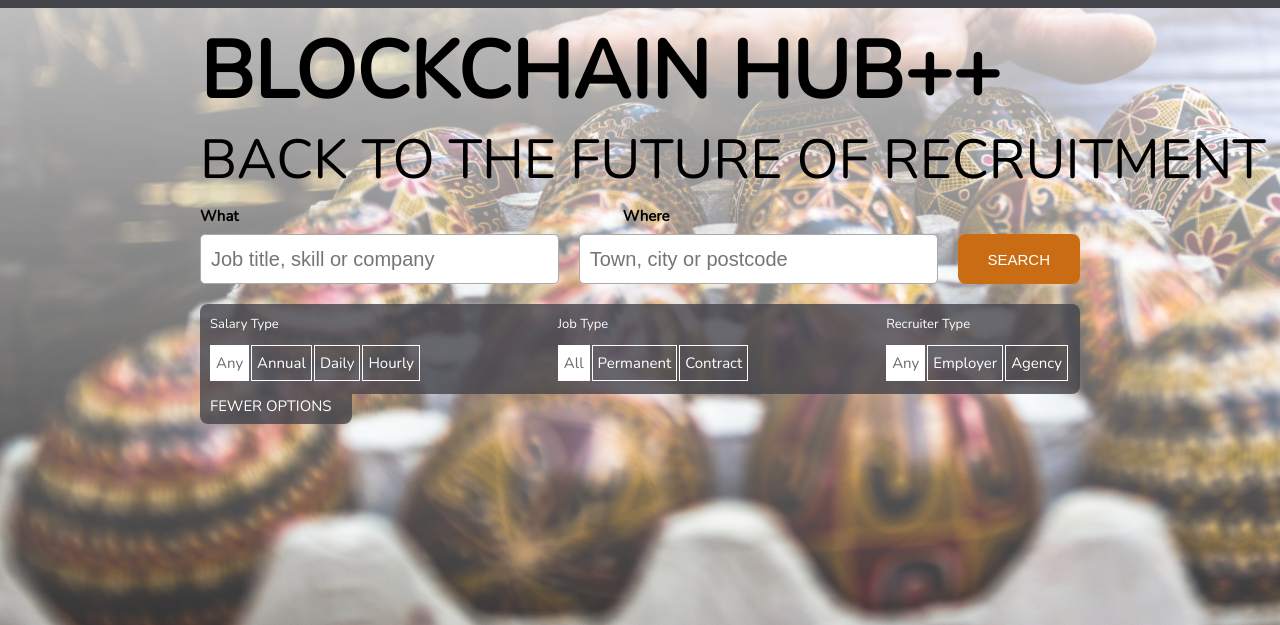
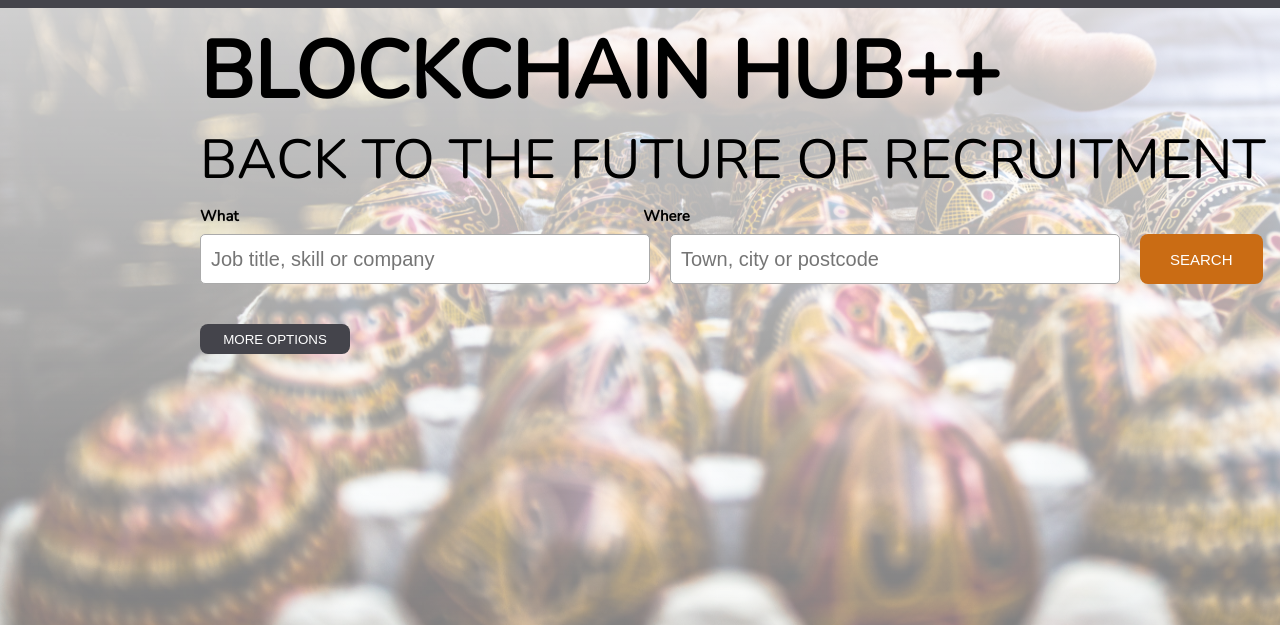
Before and after one commit to onemillionyearsbc/hub, a website: page demo/index.html in a window 1280 px wide. Shown: the part 175-800 px from the top of the page. Drawn offline with nearby package versions, Linux system fonts and the light colour scheme.

Commit message:
changes to main screen

```diff
--- a/demo/index.html
+++ b/demo/index.html
@@ -55,12 +55,29 @@
                     <div class="searchpanel__grid--item-2">
                         <p>Where</p>
                     </div>
-                    <form class="searchpanel__grid--searchform" role="search">
-                        <input type="text" class="textfield form-control" name="what" placeholder="Job title, skill or company">
-                        <input type="text" class="textfield form-control" name="where" placeholder="Town, city or postcode">
-                        <button type="submit" class="btn btn--orange">SEARCH</button>
-                    </form>
-                    <div class="searchpanel__grid--blob">
+                    <div class="form-container">
+                        <form class="form" role="search" action="#"  autocomplete="off">
+                            <div class="form__group">
+                                <input type="text" class="form__textfield" placeholder="Job title, skill or company" id="job"
+                                    required>
+                                <label for="job" class="form__label">Job title, skill or company</label>
+                            </div>
+                            <div class="form_group">
+                                <input type="text" class="form__textfield" placeholder="Town, city or postcode" id="location"
+                                    required>
+                                <label for="location" class="form__label">Town, city or postcode</label>
+                            </div>
+                            <!-- <div class="form__button"> -->
+                            <button class="btn btn--orange">SEARCH</button>
+                            <!-- </div> -->
+
+                        </form>
+                    </div>
+
+                </div>
+
+                <div id="blobpanel" class="searchpanel__container" display="off">
+                    <div class="searchpanel__container--blob">
                         <div class="left">
                             <p>Salary Type</p>
                             <div class="left__blob">
@@ -73,47 +90,52 @@
                         <div class="mid">
                             <p>Job Type</p>
                             <div class="mid__blob">
-                                    <p class="left__blob--box item-1">All</p>
-                                    <p class="left__blob--box">Permanent</p>
-                                    <p class="left__blob--box">Contract</p>
+                                <p class="mid__blob--box item-1">All</p>
+                                <p class="mid__blob--box">Permanent</p>
+                                <p class="mid__blob--box">Contract</p>
                             </div>
                         </div>
                         <div class="right">
                             <p>Recruiter Type</p>
                             <div class="right__blob">
-                                    <p class="left__blob--box item-1">Any</p>
-                                    <p class="left__blob--box">Employer</p>
-                                    <p class="left__blob--box">Agency</p>
+                                <p class="left__blob--box item-1">Any</p>
+                                <p class="left__blob--box">Employer</p>
+                                <p class="left__blob--box">Agency</p>
                             </div>
                         </div>
                     </div>
-                    <div class="searchpanel__grid--blob-button">
-                        <p class=blob-button-text>Fewer Options</p>
-                    </div>
                 </div>
-
-                <!-- <div class="searchpanel__grid">
-                    <div class="item searchpanel__grid--item-1">
-                        <p>What</p>
-                    </div>
-                    <div class="item searchpanel__grid--item-2">
-                        <p>Where</p>
-                    </div>
-                    <div class="item searchpanel__grid--item-3">
-                        <div class="textbox">Job title, skill or company</div>
-
-                    </div>
-
-                    <div class="item searchpanel__grid--item-4">
-                        <div class="textbox">Town, city or postcode</div>
-                    </div>
-                    <div class="item searchpanel__grid--item-5">
-                            <div class="searchbox">SEARCH</div>
-                    </div>
-
-                </div> -->
+                <button id="btn2" class="searchpanel--blob-button2">
+                    More Options
+                </button>
             </div>
+            <div class="dummy"></div>
         </div>
 </body>
+<script>
+    var toggleButton = document.getElementById('btn2');
+    var grid = document.querySelector('.searchpanel__grid');
+
+    toggleButton.addEventListener('click', togglePanelIn, false);
+    var panel = document.getElementById('blobpanel');
+    function togglePanelIn() {
+        var displayAttr = panel.getAttribute('display');
+        if (displayAttr == "off") {
+            panel.style.height = "100px";
+            panel.setAttribute('display', 'on');
+            toggleButton.innerHTML = "Fewer Options";
+            toggleButton.style.top = "-76px";
+        } else {
+
+            panel.style.height = "0px";
+            panel.setAttribute('display', 'off');
+            toggleButton.innerHTML = "More Options";
+            toggleButton.style.top = "-100px";
+        }
+        toggleButton.blur();
+    }
+
+</script>
+
 
 </html>
--- a/demo/sass/components/_textfield.scss
+++ b/demo/sass/components/_textfield.scss
@@ -1,11 +1,39 @@
-.textfield {
+.form {
+
+    &__textfield {
         border: 1px solid $color-grey-light-2;
         border-radius: 5px;
         background: $color-white;
         display: flex;
-    color: $color-grey-light-2;
+        height: 5rem;
+        width: 45rem;
+        color: $color-grey-dark-2;
         align-items: center;
         justify-content: left;
         text-indent: 1rem;
         font-size: 2rem;
+
+
     }
+
+    button {
+        height: 5rem;
+    }
+
+
+
+    &__label {
+        font-size: 2rem;
+        color: $color-grey-dark-2;
+        margin-left: 1.3rem;
+        display: block;
+        transition: all .3s;
+    }
+
+    &__textfield:placeholder-shown + &__label {
+        opacity: 0;
+        visibility: hidden;
+        transform: translateY(-4rem);
+
+    }
+}
--- a/demo/sass/layout/_searchpanel.scss
+++ b/demo/sass/layout/_searchpanel.scss
@@ -1,30 +1,23 @@
 .container {
-    // max-width: 120rem;
     background: linear-gradient(rgba(255, 255, 255, 0.9),
-    rgba(255, 255, 255, 0.2)),
-    url(../../img/eggs.jpg) fixed no-repeat;
-
-    // background: linear-gradient(rgba(255, 255, 255, 0),
-    // rgba(255, 255, 255, 0)),
-    // url(../../img/iamwaiting.jpg) fixed no-repeat;
-    // background: red;
-    background-size: 100%;
+    rgba(255, 255, 255, 0.5)),
+    url(../../img/eggs.jpg);
+    background-size: cover;
+    background-repeat: no-repeat;
+    background-position: 50% 0%;
+    background-attachment: fixed;
 }
 
 .searchpanel {
-    // padding-top: 3rem;
     padding-left: $site-global-margin;
-    // min-height: 200px;
+
     min-height: 100vh;
     min-width: 100vw;
-    // background: linear-gradient(rgba(255, 255, 255, 0.4),
-    // rgba(255, 255, 255, 0.2)),
-    // url(../../img/iamwaiting.jpg) fixed no-repeat;
+
     font-size: 8rem;
     font-weight: 900;
     text-transform: uppercase;
     color:black;
-
     &__slogan {
         margin-top: -2rem;
         font-size: 5.5rem;
@@ -33,15 +26,13 @@
     }
     &__grid {
         padding-right: $site-global-margin;
-
-        // margin-top: -2rem;
         font-size: 1.5rem;
         font-weight: 600;
         text-transform: none;
+        // height: 300px;
 
         display: grid;
-        // display: grid;
-        grid-template-rows: 3rem 5rem 1rem 10rem 3rem;
+        grid-template-rows: 3rem 5rem;
         grid-template-columns: 1f 1f 1f 1f 1f 1f 1f 1f 1f;
         .textbox {
             margin-left: 2rem;
@@ -55,39 +46,66 @@
         &--item-2 {
             font-size: 1.5rem;
             grid-row: 1 / 1;
-            grid-column: 4 / 4;
-            margin-left: 11.5rem;
+            grid-column: 5 / 6;
+            margin-left: -2.5rem;
         }
-        &--searchform {
-            display: flex;
+        .form-container {
+            width: 100%;
             grid-row: 2 / 2;
             grid-column: 1 / 10;
+        }
+
+        .form {
+            display: flex;
             input {
                 margin-right: 2rem;
                 flex: 2;
               }
         }
-        &--blob {
+    }
+
+    &__button-panel {
         font-weight: 200;
-            margin-top: 10px;
-            grid-row: 4 / 5;
-            grid-column: 1 / 10;
+        margin-top: 2rem;
+        max-width: 75vw;
+        opacity: 1;
         font-size: 1.3rem;
-            // border-radius: 0.8rem;
         border-top-left-radius: 0.8rem;
         border-bottom-left-radius: 0;
         border-top-right-radius: 0.8rem;
         border-bottom-right-radius: 0.8rem;
-            // background: rgba(27, 150, 222, 0.8);
 
-            background: rgba(68, 68, 75, 0.8);
+        color: $color-white;
+    }
+
+    &__container {
+        font-weight: 200;
+        max-width: 75vw;
+        opacity: 1;
+        font-size: 1.3rem;
+        border-top-left-radius: 0.8rem;
+        border-bottom-left-radius: 0;
+        border-top-right-radius: 0.8rem;
+        border-bottom-right-radius: 0.8rem;
+        margin-top: 70px;
+
+        background: rgba(68, 68, 75, 1.0);
+
+        transition: height 1.0s ease;
 
         color:white;
-            display:flex;
+        overflow-y: hidden;
+        height: 0;
+
+        &--blob {
+            padding-right: $site-global-margin;
+            display: flex;
             justify-content: space-between;
+
             .left {
-                margin-top: 1rem;
+                margin-top: 2rem;
                 margin-left: 1rem;
+                margin-bottom: 2rem;
                 &__blob {
                     display:flex;
                     .item-1 {
@@ -95,18 +113,17 @@
                         background-color: white;
                     }
                     &--box{
-
                         margin-top: 1rem;
-                        padding: 5px;
-                        margin-right: 2px;
+                        padding: 0.5rem;
+                        margin-right: 0.2rem;
                         font-size: 1.5rem;
                         border: 1px solid white;
                     }
                 }
+            }
 
-            }
             .mid {
-                margin-top: 1rem;
+                margin-top: 2rem;
                 // margin-left: 1rem;
                 &__blob {
                     display:flex;
@@ -116,8 +133,8 @@
                     }
                     &--box{
                         margin-top: 1rem;
-                        padding: 5px;
-                        margin-right: 2px;
+                        padding: 0.5rem;
+                        margin-right: 0.2rem;
                         font-size: 1.5rem;
                         border: 1px solid white;
                     }
@@ -125,8 +142,9 @@
 
             }
             .right {
-                margin-top: 1rem;
+                margin-top: 2rem;
                 margin-right: 1rem;
+
                 &__blob {
                     display:flex;
                     .item-1 {
@@ -142,16 +160,27 @@
                     }
                 }
             }
+        } // end blob
     }
-        &--blob-button {
+
+    &--blob-button2 {
+        position: relative;
+        top: -100px;
         font-weight: 200;
         color:white;
-            grid-row: 5 / 6;
-            grid-column: 1 / 2;
+        height: 3rem;
+        width: 15rem;
+        opacity: 1;
+        cursor: pointer;
+        // margin-top: -990px;
+
+        border: none;
+        border-top-left-radius: 0.8rem;
+        border-top-right-radius: 0.8rem;
         border-bottom-left-radius: 0.8rem;
         border-bottom-right-radius: 0.8rem;
         // background: rgba(27, 150, 222, 0.8);
-            background: rgba(68, 68, 75, 0.8);
+        background: rgba(68, 68, 75, 1.0);
         text-transform: uppercase;
         .blob-button-text{
             margin-left: 1rem;
@@ -160,52 +189,4 @@
         }
     }
 
-
-        // &--item-3 {
-        //     border: 1px solid $color-grey-light-2;
-        //     border-radius: 5px;
-        //     grid-row: 3 / 4;
-        //     grid-column: 1 / 2;
-        //     background: white;
-        //     display: flex;
-        //     color: $color-grey-light-2;
-        //     align-items: center;
-        //     justify-content: left;
-
-        // }
-        // &--item-4 {
-        //     border: 1px solid $color-grey-light-2;
-        //     border-radius: 5px;
-        //     grid-row: 3 / 4;
-        //     grid-column: 3 / 4;
-        //     background: white;
-        //     display: flex;
-        //     color: $color-grey-light-2;
-        //     align-items: center;
-        //     justify-content: left;
-        // }
-        // &--item-5 {
-        //     border: 1px solid $color-grey-light-2;
-        //     border-radius: 5px;
-        //     grid-row: 3 / 4;
-        //     grid-column: 5 / 6;
-        //     color: white;
-        //     display: flex;
-        //     align-items: center;
-        //     justify-content: center;
-        //     background: rgba(202, 108, 20, 1.0)
-        // }
-        // &--item-6 {
-        //     grid-row: 5 / 6;
-        //     grid-column: 1 / 4;
-        //     background: rgba(27, 150, 222, 0.8)
-        // }
-        // &--item-7 {
-        //     .noborder {
-        //         border: none;
-        //     }
-        //     grid-row: 6 / -1;
-        //     grid-column: 1 / 1;
-        // }
 }
-}
--- /dev/null
+++ b/demo/scripts/searchjobs.js
@@ -0,0 +1 @@
+console.log ("We are searching for jobs...");
```
Also changed, not shown: demo/css/style.css. Lines whose indentation alone changed are shown as unchanged.
